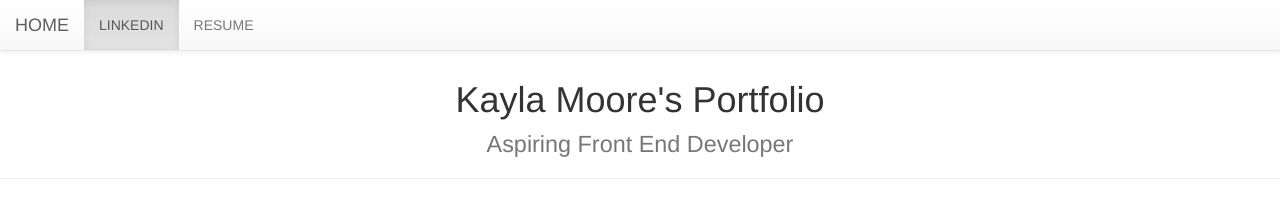
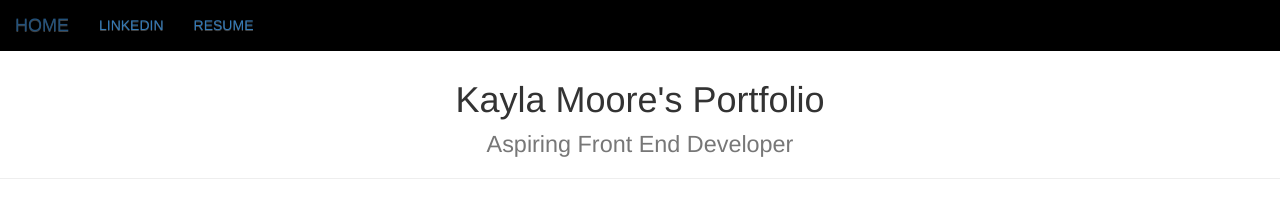
Before and after one commit to kaylamoore/KaylaMoorePortfolio, a plain HTML site: page index.html in a window 1280 px wide. Drawn offline with nearby package versions, Linux system fonts and the light colour scheme.

Commit message:
changes navbar background color to black

```diff
--- a/index.html
+++ b/index.html
@@ -5,8 +5,20 @@
 <title>Kayla Moore's Portfolio</title>
 </head>
 <body>
+<!--Bootstrap Set Up-->
+<!-- Latest compiled and minified CSS -->
+	<link rel="stylesheet" href="https://maxcdn.bootstrapcdn.com/bootstrap/3.3.7/css/bootstrap.min.css" integrity="sha384-BVYiiSIFeK1dGmJRAkycuHAHRg32OmUcww7on3RYdg4Va+PmSTsz/K68vbdEjh4u" crossorigin="anonymous">
+	<link rel="stylesheet" href="style.css">
+
+	<!-- Optional theme -->
+	<link rel="stylesheet" href="https://maxcdn.bootstrapcdn.com/bootstrap/3.3.7/css/bootstrap-theme.min.css" integrity="sha384-rHyoN1iRsVXV4nD0JutlnGaslCJuC7uwjduW9SVrLvRYooPp2bWYgmgJQIXwl/Sp" crossorigin="anonymous">
+
+	<script src="https://ajax.googleapis.com/ajax/libs/jquery/1.12.4/jquery.min.js"></script>
+
+
+
 <!--Navigation Bar Code-->
-	<nav class="navbar navbar-default navbar-fixed-top">
+	<nav class="navbar navbar-fixed-top">
   <div class="container-fluid">
     <div class="navbar-header">
       <button type="button" class="navbar-toggle collapsed" data-toggle="collapse" data-target="#bs-example-navbar-collapse-1" aria-expanded="false">
@@ -38,16 +50,6 @@
 </center>
 
 
-
-
-	<!-- Latest compiled and minified CSS -->
-	<link rel="stylesheet" href="https://maxcdn.bootstrapcdn.com/bootstrap/3.3.7/css/bootstrap.min.css" integrity="sha384-BVYiiSIFeK1dGmJRAkycuHAHRg32OmUcww7on3RYdg4Va+PmSTsz/K68vbdEjh4u" crossorigin="anonymous">
-
-	<!-- Optional theme -->
-	<link rel="stylesheet" href="https://maxcdn.bootstrapcdn.com/bootstrap/3.3.7/css/bootstrap-theme.min.css" integrity="sha384-rHyoN1iRsVXV4nD0JutlnGaslCJuC7uwjduW9SVrLvRYooPp2bWYgmgJQIXwl/Sp" crossorigin="anonymous">
-
-	<script src="https://ajax.googleapis.com/ajax/libs/jquery/1.12.4/jquery.min.js"></script>
-
 	<!-- Latest compiled and minified JavaScript -->
 	<script src="https://maxcdn.bootstrapcdn.com/bootstrap/3.3.7/js/bootstrap.min.js" integrity="sha384-Tc5IQib027qvyjSMfHjOMaLkfuWVxZxUPnCJA7l2mCWNIpG9mGCD8wGNIcPD7Txa" crossorigin="anonymous"></script>
 </body>
--- a/style.css
+++ b/style.css
@@ -0,0 +1,3 @@
+.navbar-fixed-top{
+	background-color: black;
+}
```
